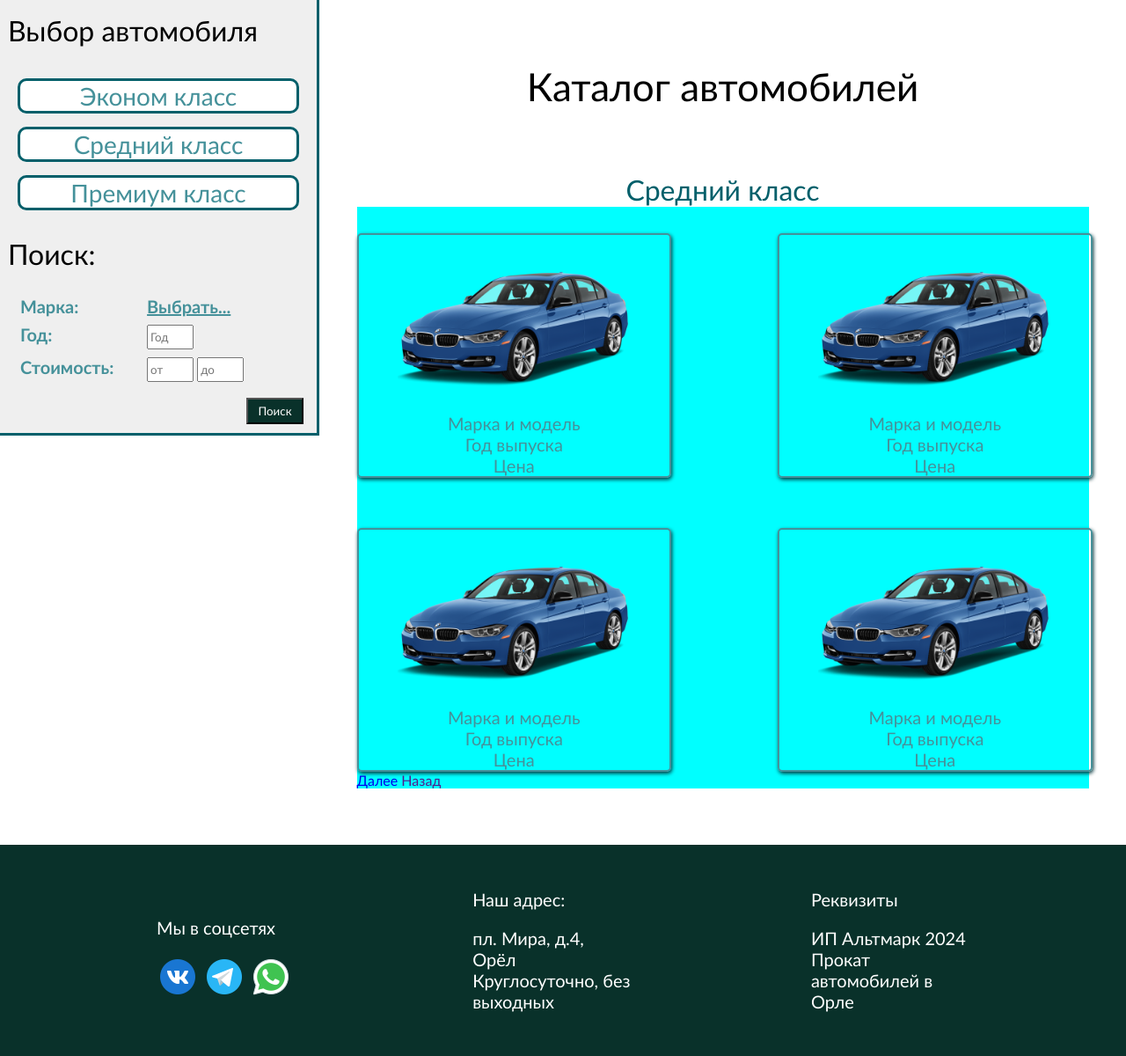
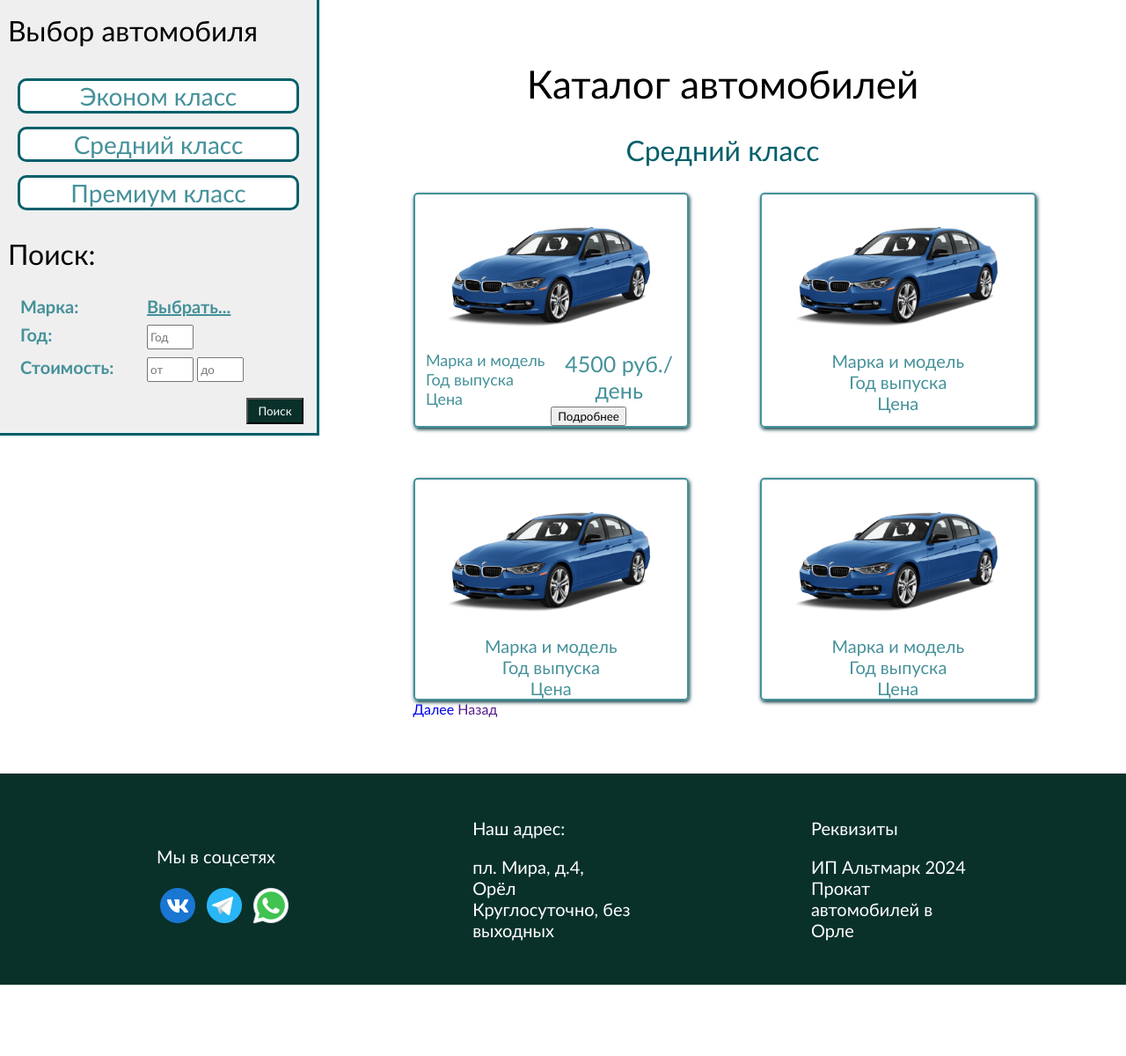
Before and after one commit to jej234/study, a PHP site: page /catalog.html in a window 1280 px wide. Shown: the part 270-1470 px from the top of the page at 88% size. After the commit the page ends 1389 px from the top, so only its background shows below. Run offline with PHP 8.4, Linux system fonts and the light colour scheme.

Commit message:
начал работать с каталогом

```diff
--- a/rent_car/catalog.html
+++ b/rent_car/catalog.html
@@ -54,7 +54,7 @@
                             <input class="input-price-at" type="text" name="price-at" placeholder="от">
                             <input class="input-price-from" type="text" name="price-from" placeholder="до">
                         </div>
-                        <button id="btn-accept">Поиск</button>
+                        <button class="btn-accept">Поиск</button>
                     </div>
 
 
@@ -68,16 +68,22 @@
                     <h2 class="header-class-name">Средний класс</h2>
                 </header>
 
-                <div class="grid-cars">
-                    <div class="car_card">
+                <div class="grid-cars grid-cars-catalog">
+                    <div class="car_card car-card-catalog">
                     <a href="#">
                         <div class="top_card">
                             <img src="resources/2.png" alt="картинка автомобиля на карточке">
                         </div>
-                        <div class="desc_card">
-                            <p>Марка и модель</p>
-                            <p>Год выпуска</p>
-                            <p>Цена</p>
+                        <div class="desc_card desc_card-catalog">
+                            <div class="card-properties">
+                                <p>Марка и модель</p>
+                                <p>Год выпуска</p>
+                                <p>Цена</p>
+                            </div>
+                            <div class="card-price">
+                                <p class="price">4500 руб./день</p>
+                                <button class="btn-detailed">Подробнее</button>
+                            </div>
                         </div>
                     </a>
                     </div>
--- a/rent_car/css/style.css
+++ b/rent_car/css/style.css
@@ -11,6 +11,10 @@ body {
     height: auto;
 }
 
+h1 {
+    text-align: center;
+    font-size: 2.75em;
+}
 
 header {
     box-sizing: border-box;
@@ -71,12 +75,10 @@ main .banner img {
     width: 100%;
 }
 
-.main-content h1  {
-    text-align: center;
+.header-main  {
     margin: 0;
     padding-top: 1%;
     padding-bottom: 5%;
-    font-size: 2.75em;
 }
 
 /*#content .grid-cars {
@@ -283,7 +285,7 @@ footer .socials {
     margin: 0;
 }
 
-#btn-accept {
+.btn-accept {
     margin: 10px 20px 10px 280px;
     width: 65px;
     height: 30px;
@@ -297,9 +299,7 @@ footer .socials {
 
 .catalog {
     margin: 5% auto;
-    background-color: aqua;
-    max-width: 65%;
-
+    max-width: 55%;
 }
 
 .catalog-header {
@@ -310,7 +310,7 @@ footer .socials {
 .header-page-name {
     display: block;
     padding: 0;
-    margin: 0;
+    margin: 5px;
 }
 
 .header-class-name {
@@ -318,6 +318,35 @@ footer .socials {
     font-size: 2em;
     color: #015F6A;
 }
+
+.grid-cars-catalog {
+    grid-template-columns: repeat(2, 1fr);
+    column-gap: 85px;
+    row-gap: 57px;
+}
+
+.desc_card-catalog {
+    display: flex;
+}
+
+.card-properties {
+    box-sizing: border-box;
+    font-size: 0.9em;
+    min-width: 50%;
+    padding-left: 4%;
+}
+
+.card-price {
+    font-size: 1.25em;
+    color: black;
+
+}
+
+.desc_card-catalog .card-properties p {
+    text-align: left;
+}
+
+
 
 @media screen and (max-width: 1050px) {
     .footer-heading {
```
